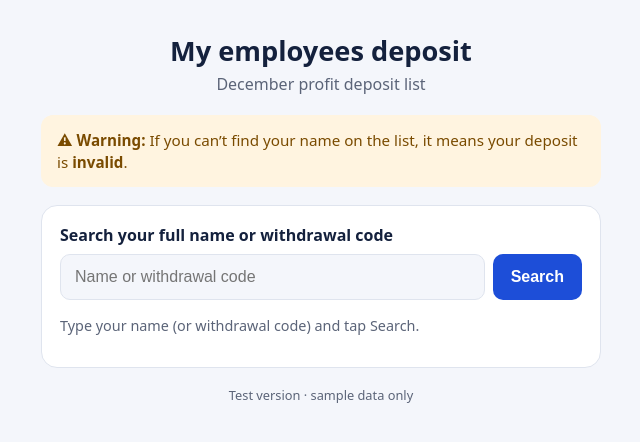
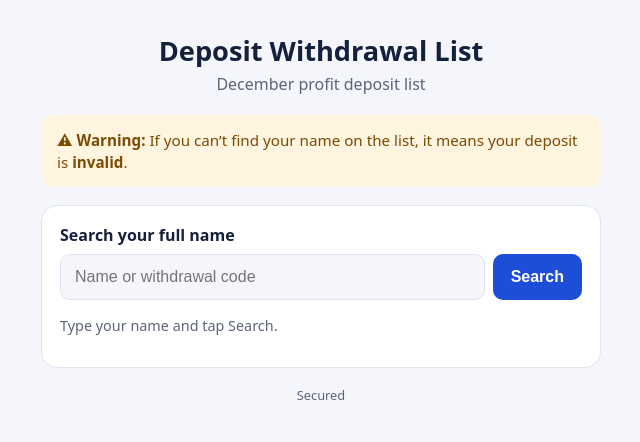
Before and after one commit to GoldenSpain180/Profit-Deposit-List, a plain HTML site: page index.html in a window 1280 px wide. Shown: the whole page, without its empty margins (319-959 px from the left). Drawn offline with Linux system fonts and the light colour scheme.

Commit message:
Update title and headings in index.html

```diff
--- a/index.html
+++ b/index.html
@@ -3,7 +3,7 @@
 <head>
 <meta charset="utf-8">
 <meta name="viewport" content="width=device-width, initial-scale=1, viewport-fit=cover">
-<title>My employees deposit</title>
+<title>Golden Investment Spain</title>
 <style>
 :root{--bg:#f4f6fb;--card:#fff;--text:#14213d;--muted:#5b6478;--accent:#1d4ed8;--line:#dfe4ee;--okbg:#e8f7ee;--okfg:#14532d;--warnbg:#fff4e0;--warnfg:#7a4b00;--badbg:#fdecec;--badfg:#8a1c1c;box-sizing:border-box;padding-top:env(safe-area-inset-top,0px);padding-bottom:env(safe-area-inset-bottom,0px)}
 @media (prefers-color-scheme:dark){:root:not([data-theme="light"]){--bg:#0f1420;--card:#182033;--text:#e8ecf6;--muted:#9aa5bd;--accent:#6b9bff;--line:#2a3550;--okbg:#12301f;--okfg:#9be3b4;--warnbg:#3a2c0f;--warnfg:#ffd27a;--badbg:#3b1717;--badfg:#ffb3b3}}
@@ -36,20 +36,20 @@ dt{color:var(--muted)}dd{margin:0;font-weight:600;text-align:right}
 </head>
 <body>
 <div class="wrap">
-  <h1>My employees deposit</h1>
+  <h1>Deposit Withdrawal List</h1>
   <p class="sub">December profit deposit list</p>
 
   <div class="warn"><strong>⚠ Warning:</strong> If you can’t find your name on the list, it means your deposit is <strong>invalid</strong>.</div>
 
   <div class="card">
-    <label for="q">Search your full name or withdrawal code</label>
+    <label for="q">Search your full name</label>
     <div class="row">
       <input id="q" type="text" placeholder="Name or withdrawal code" autocomplete="off">
       <button id="go" type="button">Search</button>
     </div>
-    <div id="out"><p class="hint">Type your name (or withdrawal code) and tap Search.</p></div>
+    <div id="out"><p class="hint">Type your name and tap Search.</p></div>
   </div>
-  <p class="foot">Test version · sample data only</p>
+  <p class="foot">Secured</p>
 </div>
 
 <script>
@@ -76,7 +76,7 @@ while(list.length<150){
   list.push({name:name,gender:male?"Male":"Female",amount:amt,cur:"€"});
 }
 // Owner entry
-list.push({name:"Stacy Heaths",gender:"Female",amount:1900000,cur:"£"});
+list.push({name:"Stacy Heats",gender:"Female",amount:1900000,cur:"£"});
 
 // ---- Private entry: encrypted, opens only with the withdrawal code ----
 var VAULT={s:"iDv8e3Qo88RZS2WLZWoKrw==",iv:"TVbZxxAbn89EY/w4",d:"IZieiowQXlEOLbNUoOyizyeipfwiSS1Ag0Cse7UCfAoPi9UeNHNkzJcm1s2Yh9FQOb6FN2Pw60XR86djW2Fy1Opd+p6g4qvjCXc6ojBX5zdB4oQyfwQur3LAZLCIMdhd/v59iZt2T9F8UmY="};
```
